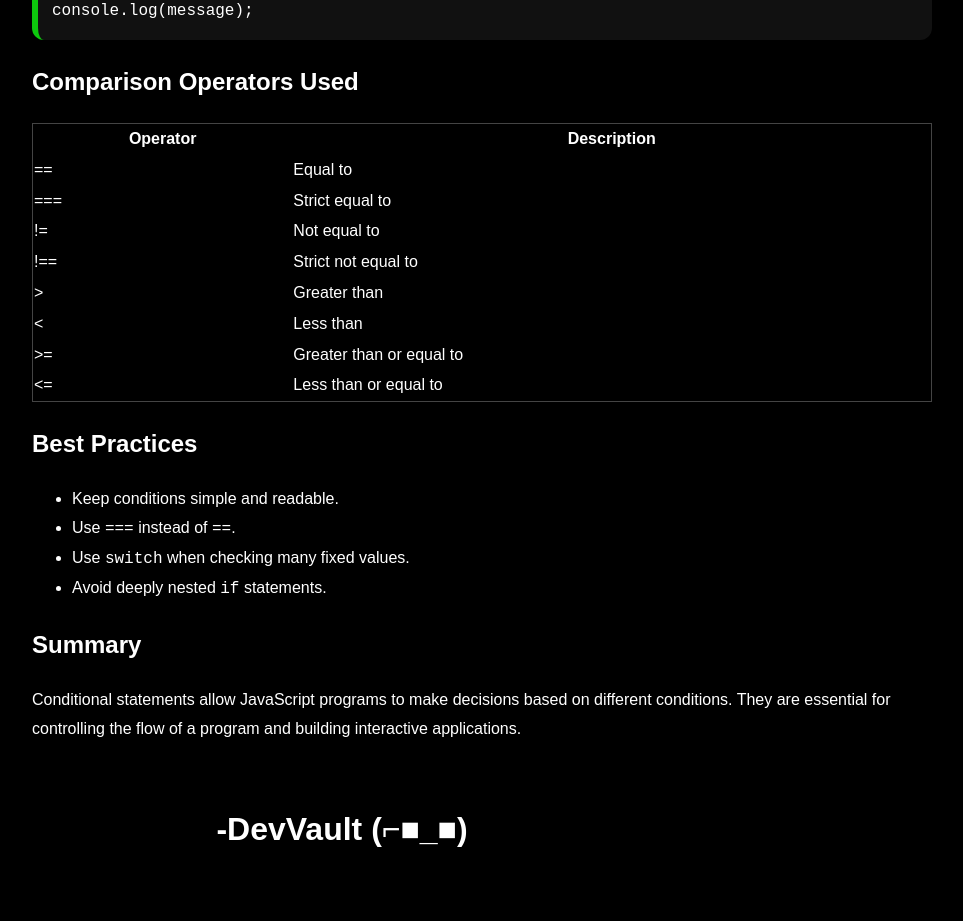
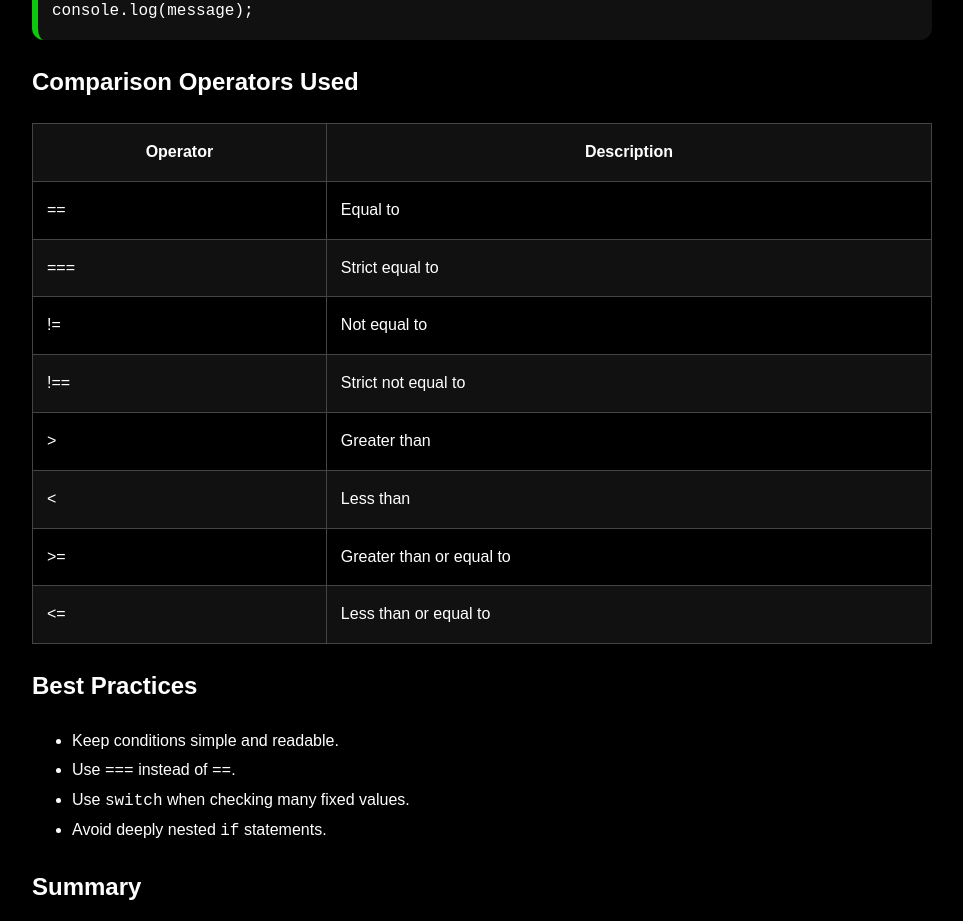
Before and after one commit to asmitbiswas/Project-Next-JS, a Next.js app in the folder app/: page /JavaScript/CT in a window 1280 px wide. Shown: the part 2720-3641 px from the top of the page, without its empty margins (298-1261 px from the left). Before the commit the page ends 3608 px from the top, so only its background shows below. Built offline with nearby package versions, Linux system fonts and the light colour scheme.

Commit message:
Done CT page

```diff
--- a/app/app/(categories)/JavaScript/CT/page.tsx
+++ b/app/app/(categories)/JavaScript/CT/page.tsx
@@ -184,48 +184,148 @@ console.log(message);`}
         >
           <tbody>
             <tr>
-              <th>Operator</th>
-              <th>Description</th>
+              <th
+              style={{
+                border:"1px solid #444",
+                padding:"14px",
+                background:"#111"
+              }}
+              >Operator</th>
+              <th
+                 style={{
+                border:"1px solid #444",
+                padding:"14px",
+                background:"#111"
+              }}
+              >Description</th>
             </tr>
 
             <tr>
-              <td>==</td>
-              <td>Equal to</td>
+              <td
+              style={{
+                border:"1px solid #444",
+                padding:"14px"
+              }}
+              >==</td>
+              <td
+               style={{
+                border:"1px solid #444",
+                padding:"14px"
+              }}
+              >Equal to</td>
             </tr>
 
             <tr>
-              <td>===</td>
-              <td>Strict equal to</td>
+              <td
+                 style={{
+                border:"1px solid #444",
+                padding:"14px",
+                background:"#111"
+              }}
+              >===</td>
+              <td
+                 style={{
+                border:"1px solid #444",
+                padding:"14px",
+                background:"#111"
+              }}
+              >Strict equal to</td>
             </tr>
 
             <tr>
-              <td>!=</td>
-              <td>Not equal to</td>
+              <td
+               style={{
+                border:"1px solid #444",
+                padding:"14px"
+              }}
+              >!=</td>
+              <td
+               style={{
+                border:"1px solid #444",
+                padding:"14px"
+              }}
+              >Not equal to</td>
             </tr>
 
             <tr>
-              <td>!==</td>
-              <td>Strict not equal to</td>
+              <td
+                 style={{
+                border:"1px solid #444",
+                padding:"14px",
+                background:"#111"
+              }}
+              >!==</td>
+              <td
+                 style={{
+                border:"1px solid #444",
+                padding:"14px",
+                background:"#111"
+              }}
+              >Strict not equal to</td>
             </tr>
 
             <tr>
-              <td>&gt;</td>
-              <td>Greater than</td>
+              <td
+               style={{
+                border:"1px solid #444",
+                padding:"14px"
+              }}
+              >&gt;</td>
+              <td
+               style={{
+                border:"1px solid #444",
+                padding:"14px"
+              }}
+              >Greater than</td>
             </tr>
 
             <tr>
-              <td>&lt;</td>
-              <td>Less than</td>
+              <td
+                 style={{
+                border:"1px solid #444",
+                padding:"14px",
+                background:"#111"
+              }}
+              >&lt;</td>
+              <td
+                 style={{
+                border:"1px solid #444",
+                padding:"14px",
+                background:"#111"
+              }}
+              >Less than</td>
             </tr>
 
             <tr>
-              <td>&gt;=</td>
-              <td>Greater than or equal to</td>
+              <td
+               style={{
+                border:"1px solid #444",
+                padding:"14px"
+              }}
+              >&gt;=</td>
+              <td
+               style={{
+                border:"1px solid #444",
+                padding:"14px"
+              }}
+              >Greater than or equal to</td>
             </tr>
 
             <tr>
-              <td>&lt;=</td>
-              <td>Less than or equal to</td>
+              <td
+                 style={{
+                border:"1px solid #444",
+                padding:"14px",
+                background:"#111"
+              }}
+              >&lt;=</td>
+              <td
+                 style={{
+                border:"1px solid #444",
+                padding:"14px",
+                background:"#111"
+              }}
+              >Less than or equal to</td>
             </tr>
           </tbody>
         </table>
```
